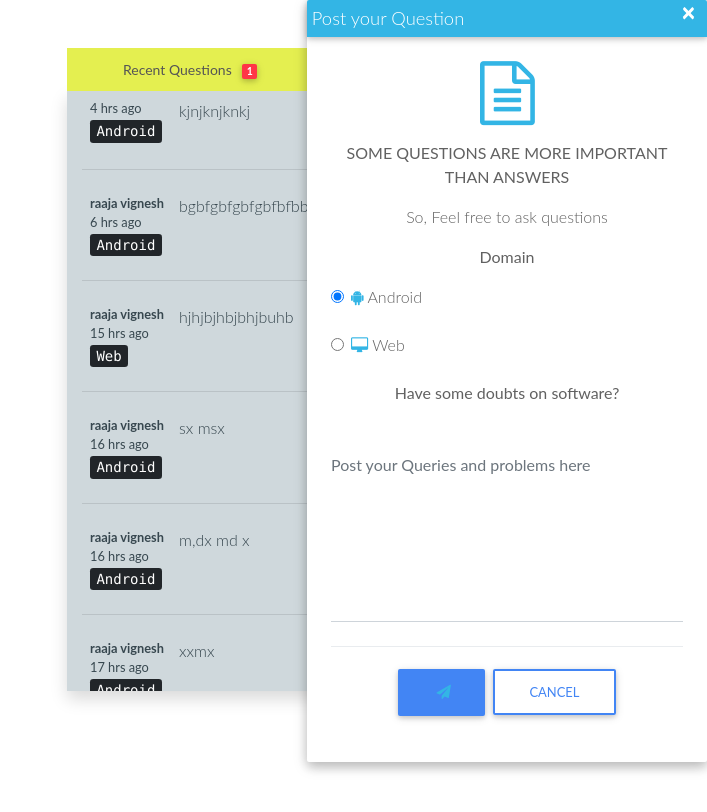
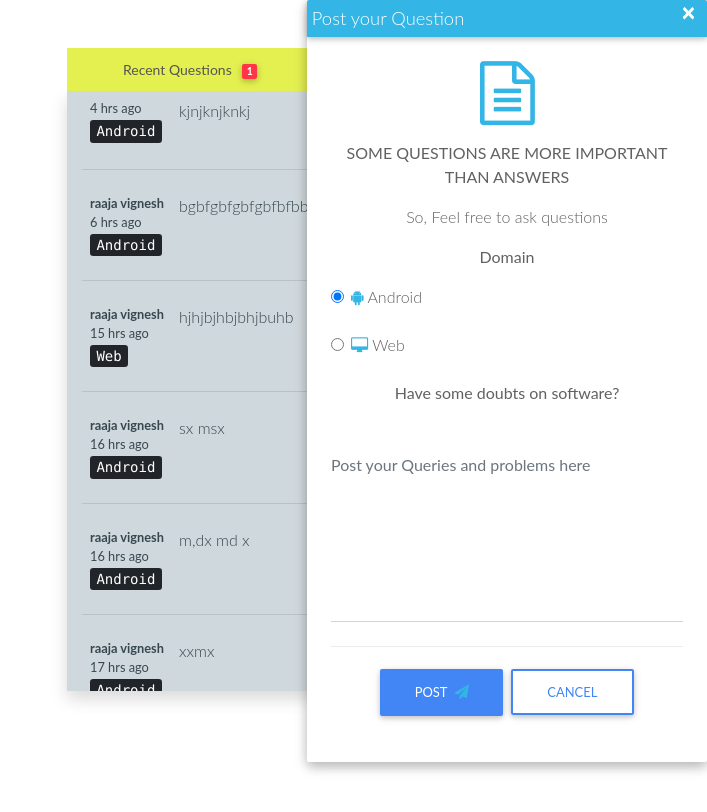
Before and after one commit to ThayalanGR/dotcc, a PHP site: page /technokryon/forum.php in a window 1280 px wide, after a click on "ASK QUESTION". Shown: the top 812 px of the page, without its empty margins (573-1280 px from the left). Run offline with PHP 8.4, Linux system fonts and the light colour scheme; a user stored in the database is signed in; data comes from the database, SQL or seed files in the repository; data that the repository does not hold is empty.

Commit message:
missed btn names fixed

```diff
--- a/forum.php
+++ b/forum.php
@@ -351,7 +351,7 @@ if(isset($_POST['answerForm'])){
                                 </div>
                                 <!--Footer-->
                                 <div class="modal-footer justify-content-center">
-                                    <button type="submit" name="submitForm" id="submitForm" class="btn btn-primary waves-effect waves-light" value="Post">
+                                    <button type="submit" name="submitForm" id="submitForm" class="btn btn-primary waves-effect waves-light" value="Post">POST
                                         <i class="fa fa-paper-plane ml-1"></i>
                                     </button>
                                     <a type="button" class="btn btn-outline-primary waves-effect" data-dismiss="modal">Cancel</a>
```
